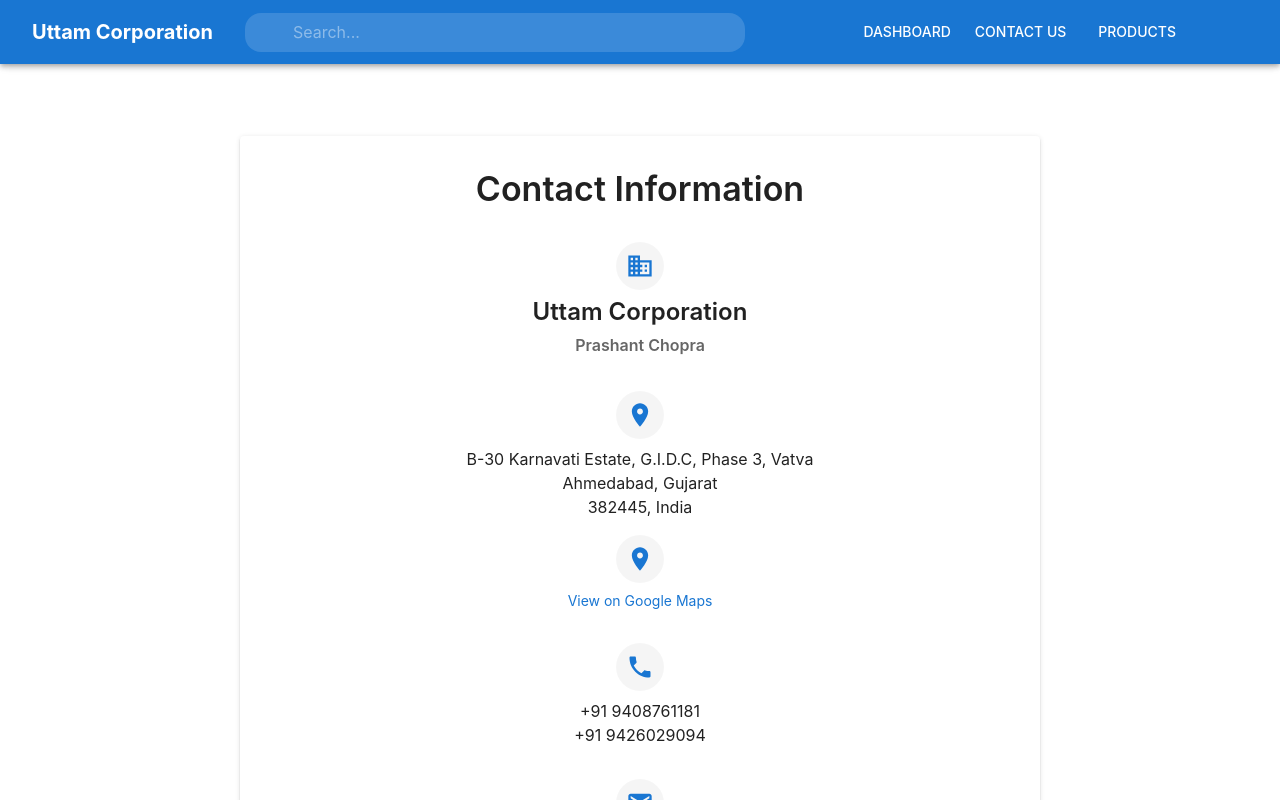
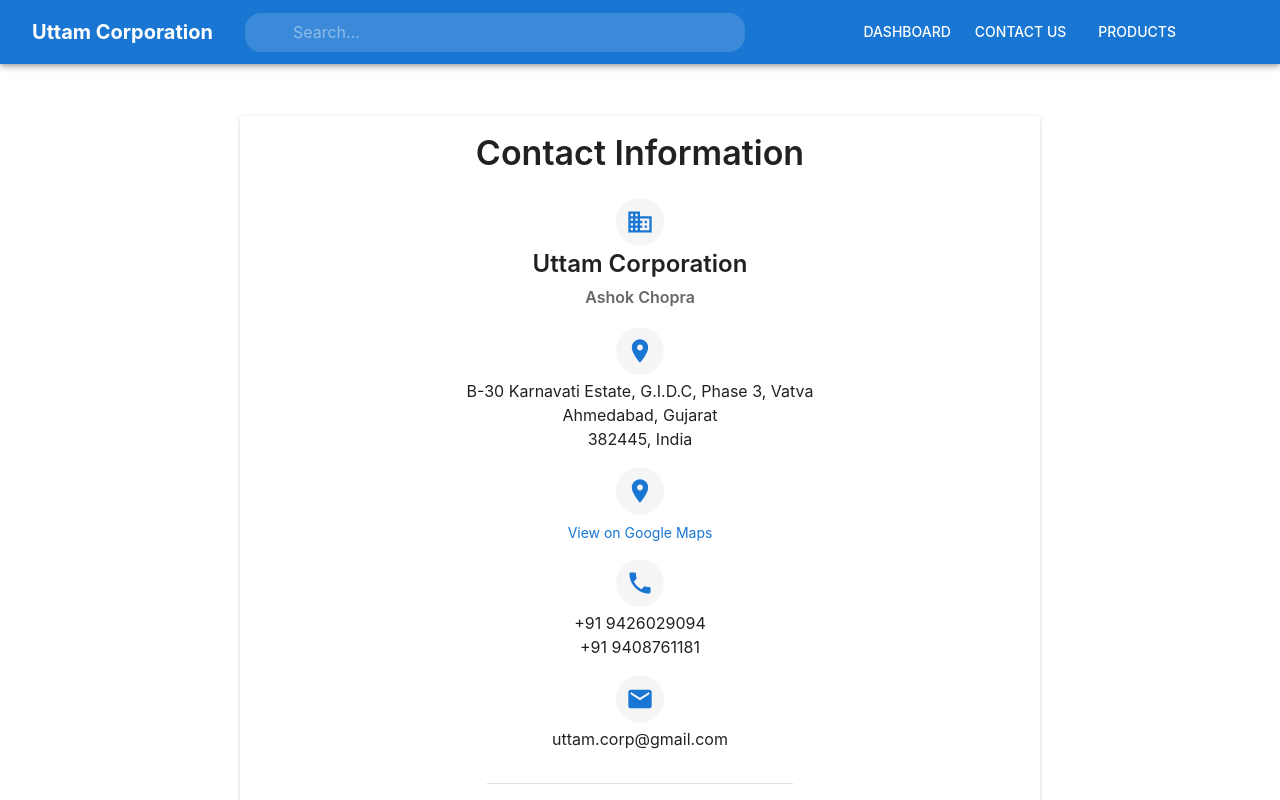
Before and after one commit to ChopraPrashant/Ecommerce-Web-Front, a React (Create React App) app: page /contact in a window 1280 px wide. Built offline with nearby package versions, Linux system fonts and the light colour scheme; no server answers; some icons are missing.

Commit message:
Updated Contact Us page

```diff
--- a/src/pages/ContactPage.tsx
+++ b/src/pages/ContactPage.tsx
@@ -7,10 +7,10 @@ const ContactPage: React.FC = () => {
   // Contact information
   const contactInfo = {
     companyName: 'Uttam Corporation',
-    yourName: 'Prashant Chopra',
-    email: 'Prashant.ecommerce2025@gmail.com',
-    phone: '+91 9408761181',
-    mobile: '+91 9426029094',
+    yourName: 'Ashok Chopra',
+    email: 'uttam.corp@gmail.com',
+    phone: '+91 9426029094',
+    mobile: '+91 9408761181',
     address: {
       street: 'B-30 Karnavati Estate, G.I.D.C, Phase 3, Vatva',
       city: 'Ahmedabad',
@@ -30,8 +30,8 @@ const ContactPage: React.FC = () => {
     display: 'flex',
     justifyContent: 'center',
     alignItems: 'center',
-    minHeight: 'calc(100vh - 200px)', // Adjust based on your header/footer height
-    padding: '24px',
+    minHeight: 'auto', // Changed from fixed height to auto
+    padding: '12px 0', // Reduced from 24px all around to 12px top/bottom, 0 left/right
   });
 
   const SingleCardContainer = styled('div')({
@@ -42,8 +42,8 @@ const ContactPage: React.FC = () => {
   const ContactCard = styled(Box)(({ theme }) => ({
     display: 'flex',
     flexDirection: 'column',
-    gap: '16px',
-    padding: theme.spacing(4),
+    gap: '8px', // Reduced from 16px
+    padding: theme.spacing(2), // Reduced from 4 (32px) to 2 (16px)
     backgroundColor: theme.palette.background.paper,
     borderRadius: theme.shape.borderRadius,
     height: '100%',
@@ -56,8 +56,8 @@ const ContactPage: React.FC = () => {
     display: 'flex',
     flexDirection: 'column',
     alignItems: 'center',
-    marginBottom: '16px',
-    gap: '8px',
+    marginBottom: '8px', // Reduced from 16px
+    gap: '4px', // Reduced from 8px
     width: '100%',
   });
 
@@ -107,7 +107,7 @@ const ContactPage: React.FC = () => {
   });
 
   return (
-    <Container maxWidth="lg" sx={{ pt: 1, pb: 6 }}>
+    <Container maxWidth="lg" sx={{ pt: 0, pb: 6 }}>
       <ContactContainer>
         <SingleCardContainer>
         {/* Contact Information */}
```
